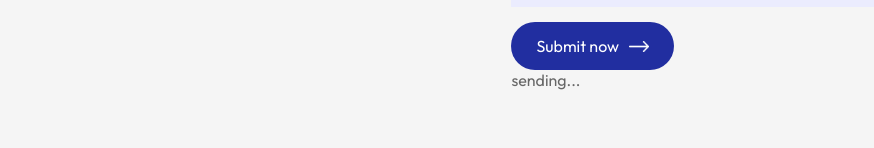
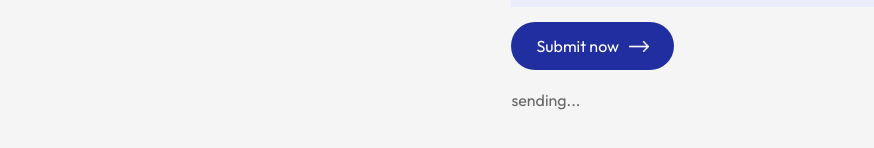
Before and after one commit to erikth97/WebApp-U-React, a React (Vite) app: page / in a window 1280 px wide. Shown: the part 3500-3648 px from the top of the page, without its empty margins (147-1021 px from the left). Built offline with nearby package versions, Linux system fonts and the light colour scheme.

Commit message:
Loading Confirmation Form

```diff
--- a/src/Components/Contact/Contact.css
+++ b/src/Components/Contact/Contact.css
@@ -45,3 +45,7 @@
     margin-top: 5px;
     resize: none;
 }
+.contact-col span {
+    display:  block;
+    margin: 20px 0;
+}
```
